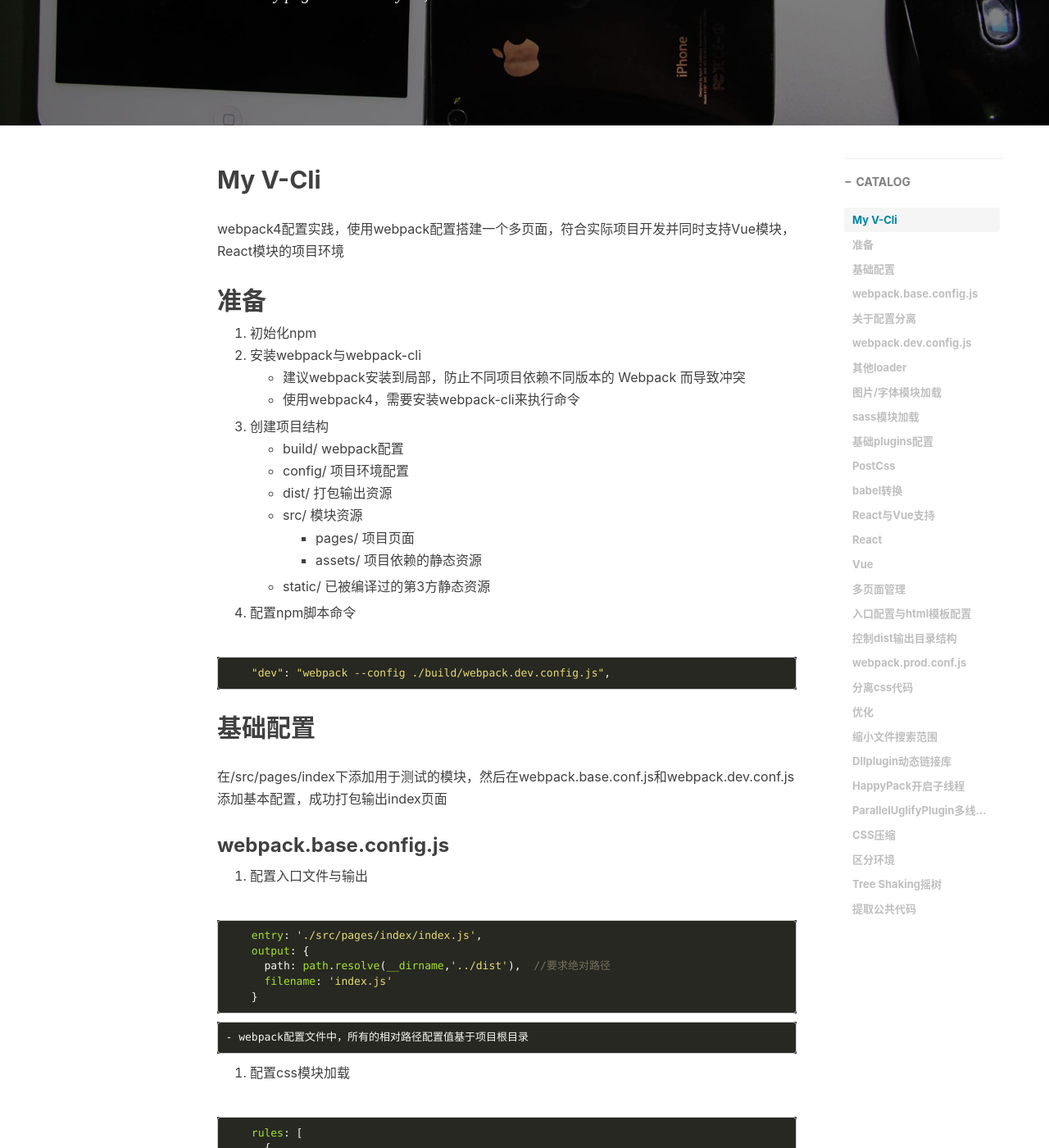
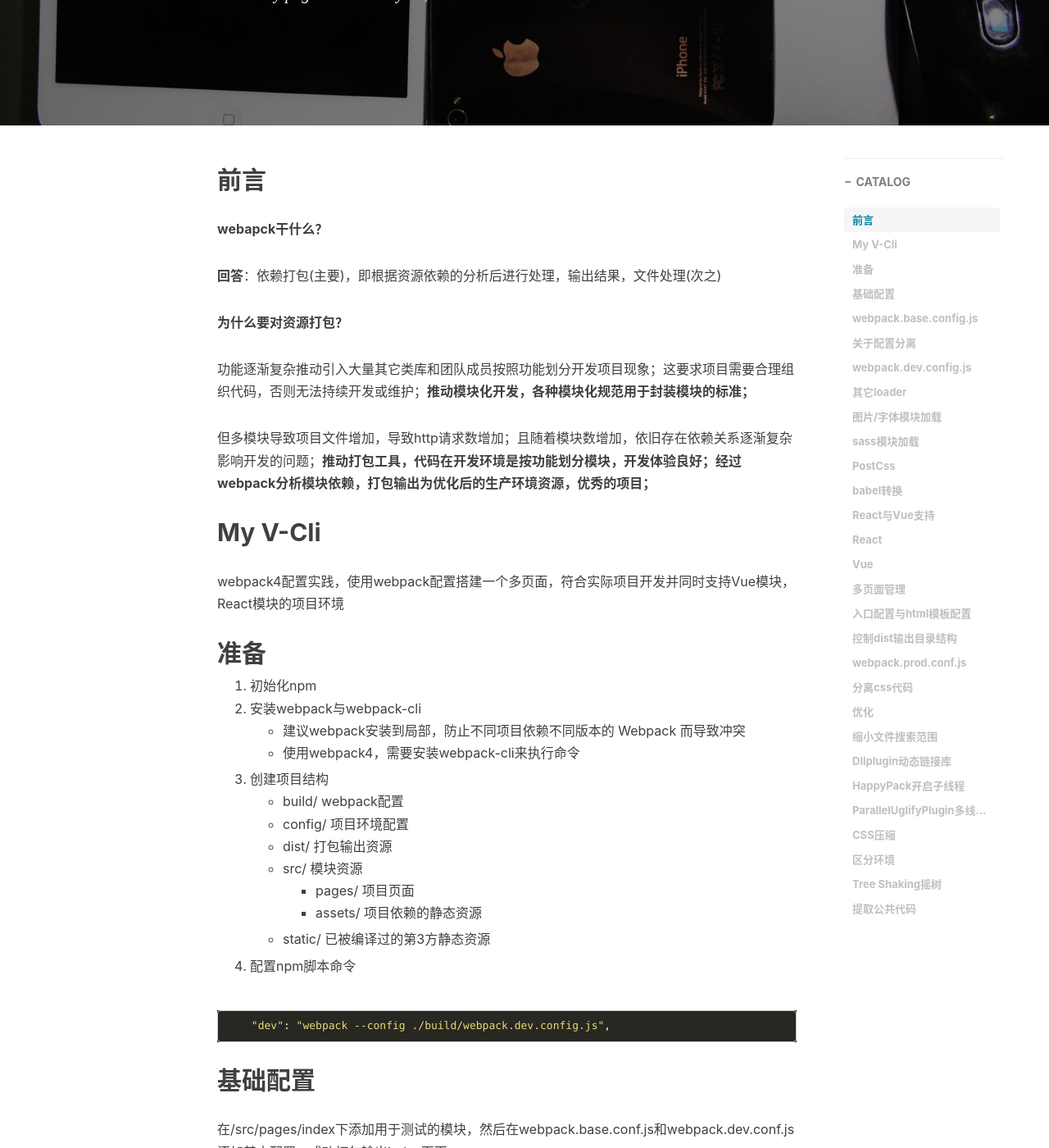
Before and after one commit to KID-1912/KID-1912.github.io, a Jekyll site: the page built from _posts/2021-2-15-webpack.md, in a window 1280 px wide and 1400 px high, scrolled down 496 px. Shown: the whole window at 82% size. Built offline with Jekyll 4.4.1, drawn with Linux system fonts in a browser that asks for light colours; nearby versions of some CDN libraries; comment, search, counter and statistics services are not loaded; some of the changed text lies outside the part shown.

Commit message:
更新webpack知识

````diff
--- a/_posts/2021-2-15-webpack.md
+++ b/_posts/2021-2-15-webpack.md
@@ -10,6 +10,18 @@ tags:
     - webpack
     - 前端工程化
 ---
+
+## **前言**
+
+**webapck干什么？**
+
+**回答**：依赖打包(主要)，即根据资源依赖的分析后进行处理，输出结果，文件处理(次之)
+
+**为什么要对资源打包？**
+
+功能逐渐复杂推动引入大量其它类库和团队成员按照功能划分开发项目现象；这要求项目需要合理组织代码，否则无法持续开发或维护；**推动模块化开发，各种模块化规范用于封装模块的标准；**
+
+但多模块导致项目文件增加，导致http请求数增加；且随着模块数增加，依旧存在依赖关系逐渐复杂影响开发的问题；**推动打包工具，代码在开发环境是按功能划分模块，开发体验良好；经过webpack分析模块依赖，打包输出为优化后的生产环境资源，优秀的项目；**
 
 ## My V-Cli
 
@@ -51,7 +63,7 @@ webpack4配置实践，使用webpack配置搭建一个多页面，符合实际
     }
 ```
 
-    - webpack配置文件中，所有的相对路径配置值基于项目根目录
+webpack配置文件中，所有的相对路径配置值基于项目根目录
 
 2. 配置css模块加载
 
@@ -73,13 +85,17 @@ webpack4配置实践，使用webpack配置搭建一个多页面，符合实际
         plugins: [
         new HtmlWebpackPlugin({
           filename: 'index.html',
-          template: './src/pages/index/index.html'
-        })
+          template: './src/pages/index/index.html',
+          templateParameters:{
+            base: "htttp://192.168.4.43" // ejs模板语法的变量解析
+          },
+        }),
+        new CleanWebpackPlugin()
       ]
     }
 ```
 
-    - 将指定html文件作为模板，打包时输出引入了入口文件的html页面
+将指定html文件作为模板，打包时输出引入了入口文件的html页面；
 
 4. 配置clean-webpack-plugin
     - 每次打包输出前清空上次打包输出目录，避免重复输出包
@@ -94,8 +110,11 @@ webpack4配置实践，使用webpack配置搭建一个多页面，符合实际
   }
 ```
 
-    - resolve用于定义webpack如何解析部分模块
-    - src项目模块之间引用路径过深，定义alias别名用于webpack解析路径
+resolve配置项用于定义webpack如何解析部分模块；
+
+src项目模块之间引用路径过深，定义alias别名用于webpack解析路径；
+
+配合url-loader支持webpack解析.html/.css文件中资源url
 
 ### 关于配置分离
 
@@ -154,7 +171,14 @@ module.exports = function(env){
         devServer: {
             contentBase: './dist',
             inline: true,   // 开启热加载（刷新页面）
-            hot: true       // 开启热替换HMR，（替换页面部分）
+            hot: true,      // 开启热替换HMR，（替换页面部分）
+            // ...其它配置，如本地代理
+            proxy: {
+    			'/': {
+                    target: 'http://localhost:3000',
+    				changeOrigin: true,
+    			},
+    		},
         }
     ```
 
@@ -164,10 +188,12 @@ module.exports = function(env){
         "serve": "webpack serve --open --config ./build/webpack.dev.conf.js",
     ```
 
-    - 在开发环境下使用devServer，可以提供 HTTP 服务而不是使用本地文件预览项目；监听文件的变化并自动刷新网页，做到实时预览；支持 Source Map，以方便调试；（mode值自动为development）
+    - 在开发环境下使用devServer，可以提供 HTTP 服务而不是使用本地文件预览项目；
+    - 监听文件的变化并自动刷新网页，做到实时预览；
+    - 支持 Source Map，以方便调试；（mode值自动为development）
     - hot热模块替换时，只能使用chunkhash，不能使用hash；不支持分离的模块；
 
-## 其他loader
+## 其它loader
 
 ### 图片/字体模块加载
 
@@ -203,8 +229,6 @@ module.exports = function(env){
       use: ['style-loader','css-loader','sass-loader'],
     }
 ```
-
-## 基础plugins配置
 
 ### PostCss
 
@@ -249,7 +273,7 @@ module.exports = function(env){
 
 ### babel转换
 
-- 安装babel三件套：babel-loader，\@babel/core，\@babel/preset-env
+- 安装babel三件套：babel-loader，@babel/core，@babel/preset-env
 - 配置babel-loader对js转换
 
 ```js
@@ -289,7 +313,7 @@ modules.export = {
 ### React
 
 - 安装React框架基础：react react-dom
-- 安装并配置jsx语法转换预设：\@babel/preset-react
+- 安装并配置jsx语法转换预设：@babel/preset-react
 
 ```js
 --- babel.config.js ---
@@ -346,7 +370,7 @@ const VueLoaderPlugin = require('vue-loader/lib/plugin');   //  插件支持
 module.exports = {
     module: {
         rules: [
-          {                     // vue -loader必须在rules规则第1位
+          {                     // vue-loader必须在rules规则第1位
             test: /\.vue$/,
             loader: 'vue-loader'
           }...
````
Also changed, not shown: other parts of _posts/2021-2-15-webpack.md (+1 -3 lines), _posts/2020-07-09-node入门.md (+32 -16 lines), _posts/2021-06-03-微信公众开发.md (+1 -1 lines), _posts/2021-06-03-微信小程序开发.md (+1 -1 lines), _posts/2021-07-30-Swiper.md (+1 -0 lines), _posts/2021-08-06-微信开发平台.md (added, +96 -0 lines), _posts/2021-08-25-webpack实践.md (added, +108 -0 lines).
